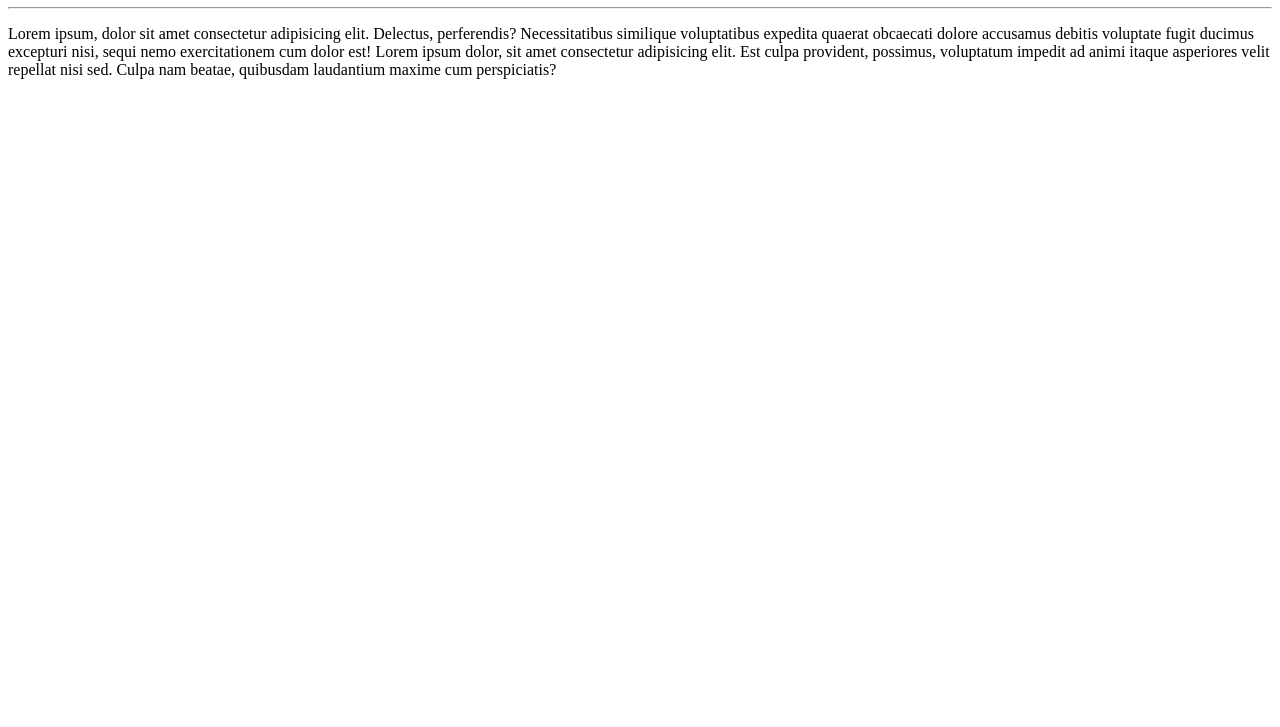
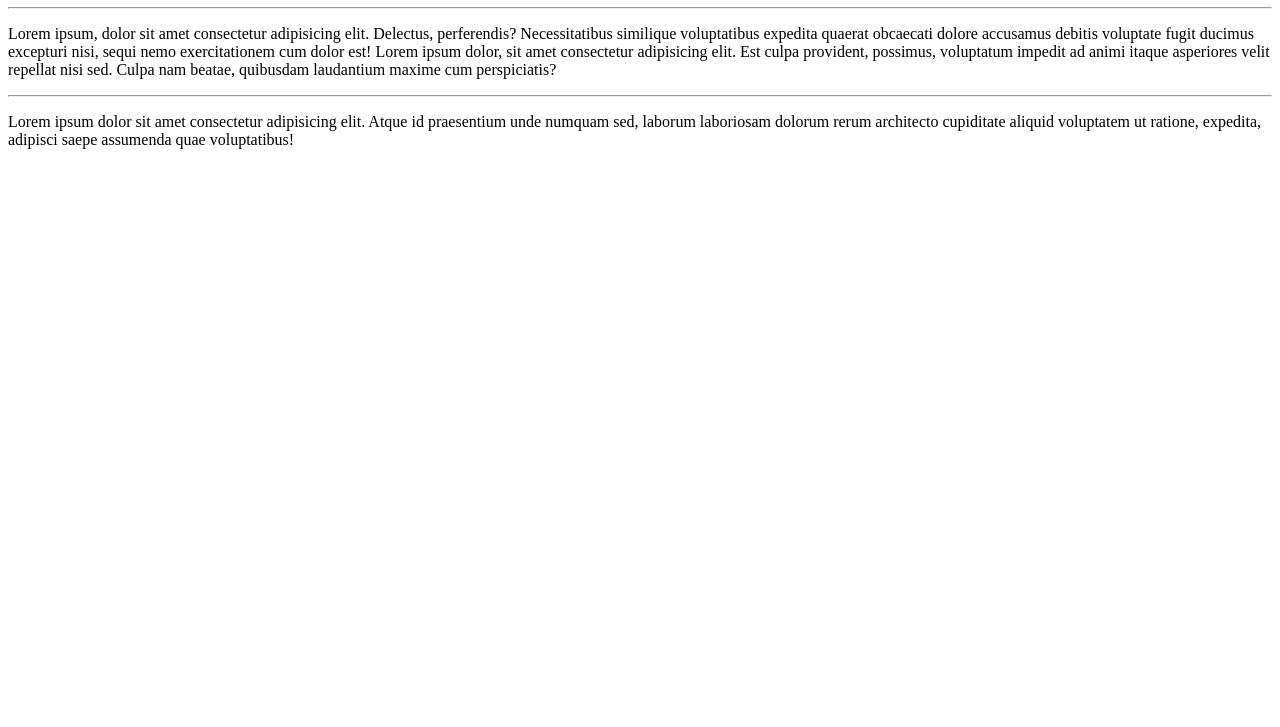
Before and after one commit to LeonardoFranciscode/Ola-Mundo, a plain HTML site: page site-exemplo/index.html in a window 1280 px wide. Shown: the part 73-800 px from the top of the page. Drawn offline with Linux system fonts and the light colour scheme.

Commit message:
Adicionei um parágrafo

```diff
--- a/site-exemplo/index.html
+++ b/site-exemplo/index.html
@@ -9,7 +9,8 @@
     <h1>Olá. Mundo</h1>
     <hr>
     <p>Lorem ipsum, dolor sit amet consectetur adipisicing elit. Delectus, perferendis? Necessitatibus similique voluptatibus expedita quaerat obcaecati dolore accusamus debitis voluptate fugit ducimus excepturi nisi, sequi nemo exercitationem cum dolor est! Lorem ipsum dolor, sit amet consectetur adipisicing elit. Est culpa provident, possimus, voluptatum impedit ad animi itaque asperiores velit repellat nisi sed. Culpa nam beatae, quibusdam laudantium maxime cum perspiciatis?</p>
-
+    <hr>
+    <p>Lorem ipsum dolor sit amet consectetur adipisicing elit. Atque id praesentium unde numquam sed, laborum laboriosam dolorum rerum architecto cupiditate aliquid voluptatem ut ratione, expedita, adipisci saepe assumenda quae voluptatibus!</p>
 
 </body>
 </html>
```
